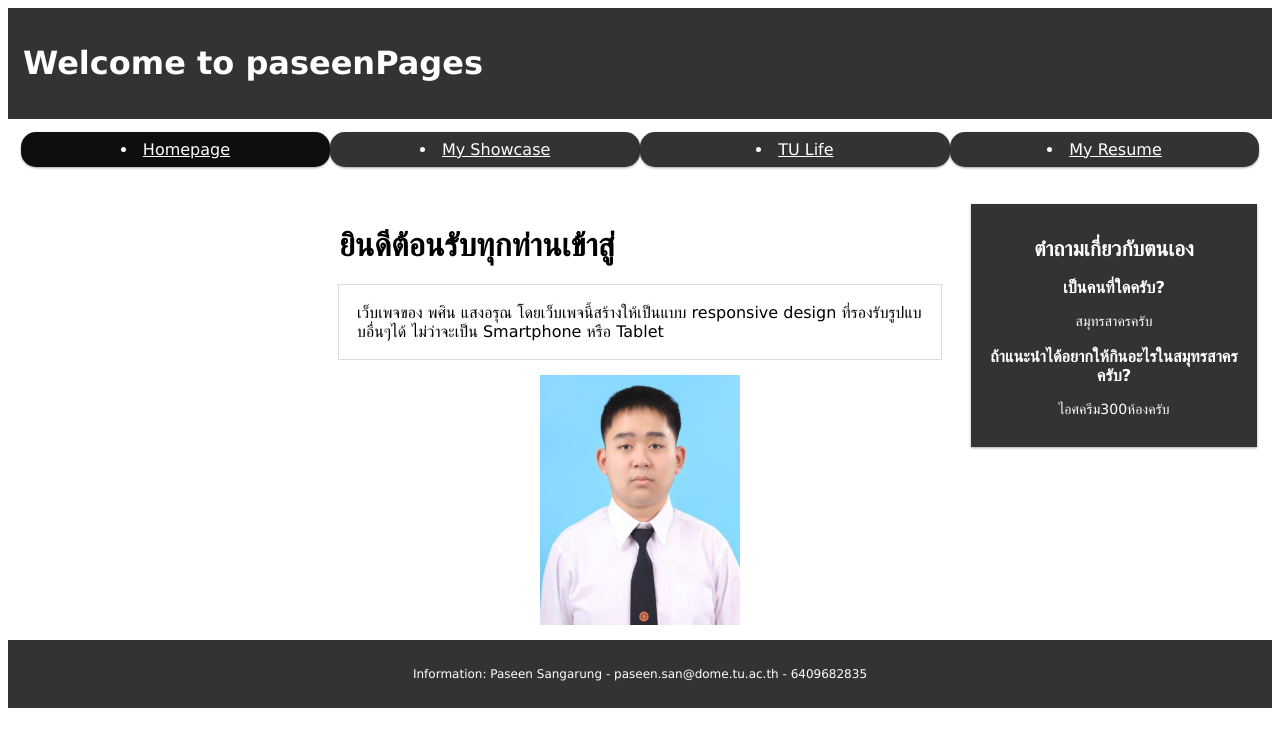
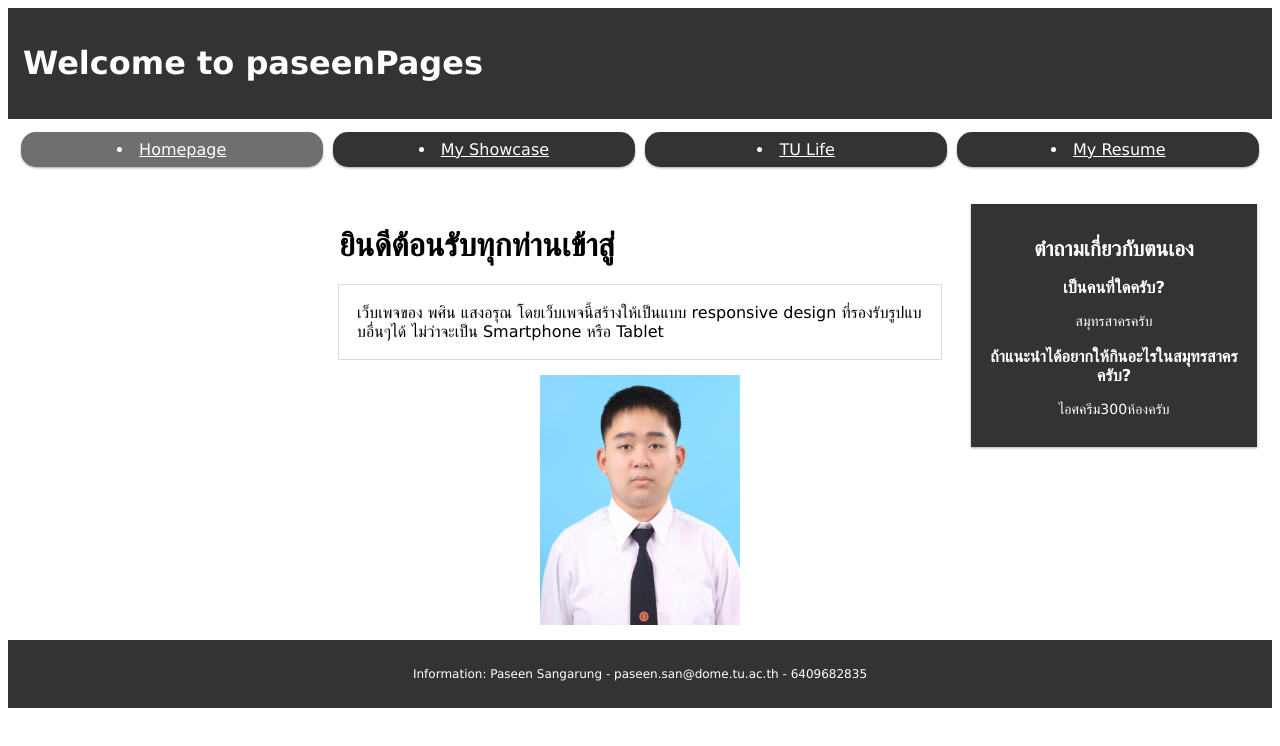
Before and after one commit to PsPaseen/paseenPages, a plain HTML site: page index.html in a window 1280 px wide. In both pictures the pointer is over the item "Homepage". Drawn offline with Linux system fonts and the light colour scheme.

Commit message:
Update styles.css

```diff
--- a/css directory/styles.css
+++ b/css directory/styles.css
@@ -66,7 +66,7 @@
 
   .menu li:hover {
     transition: 0.5s;
-    background-color: #0e0e0e;
+    background-color: #6f6f6f;
   }
 
   .aside {
@@ -81,7 +81,7 @@
 
   .aisde:hover{
     transition: 0.5s;
-    background-color: #0e0e0e;
+    background-color: #6e6e6e;
   }
 
   .footer {
@@ -132,6 +132,7 @@
       display: flex;
       padding: 1%;
       margin-bottom: 10px;
+      gap: 10px;
     }
 
     .line{
```
